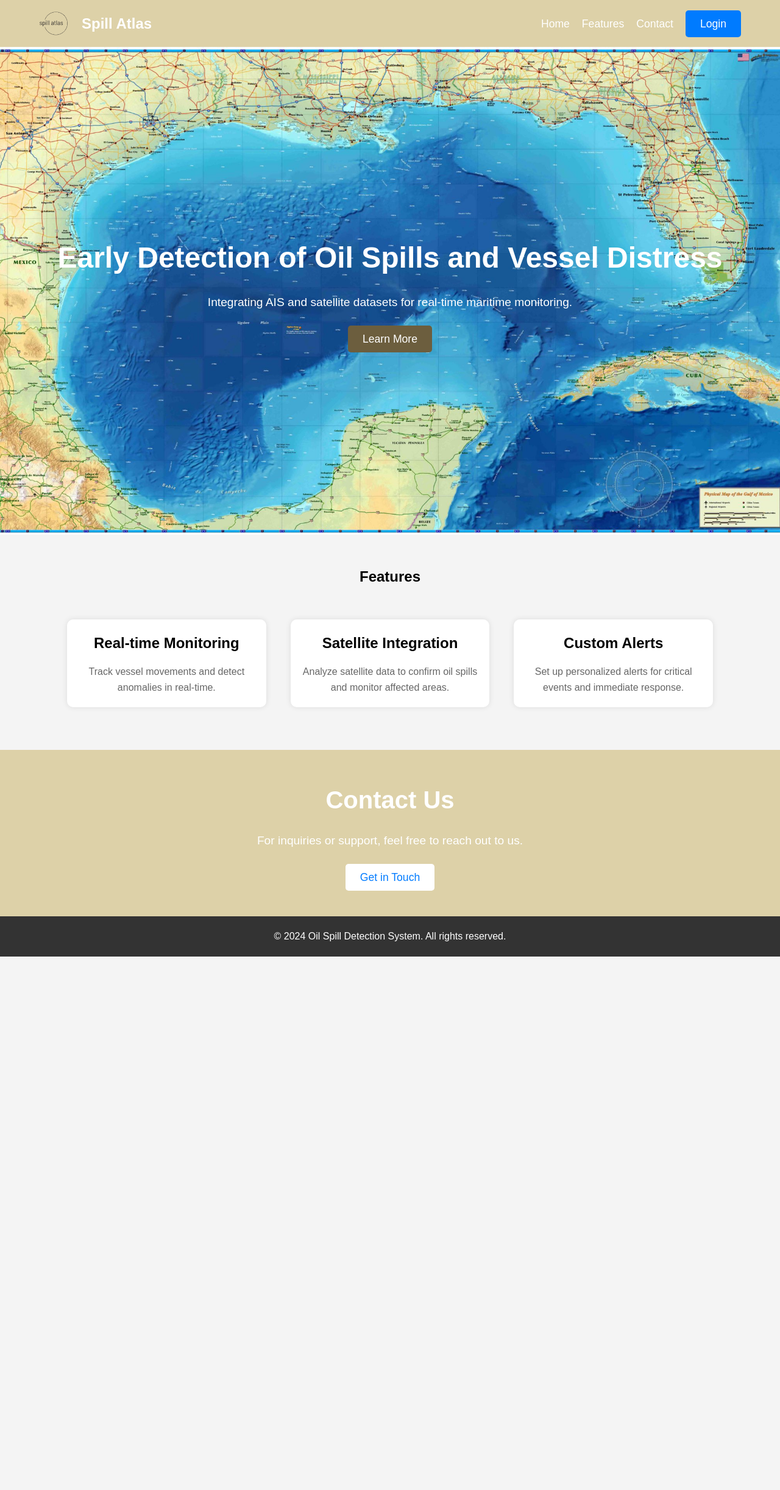
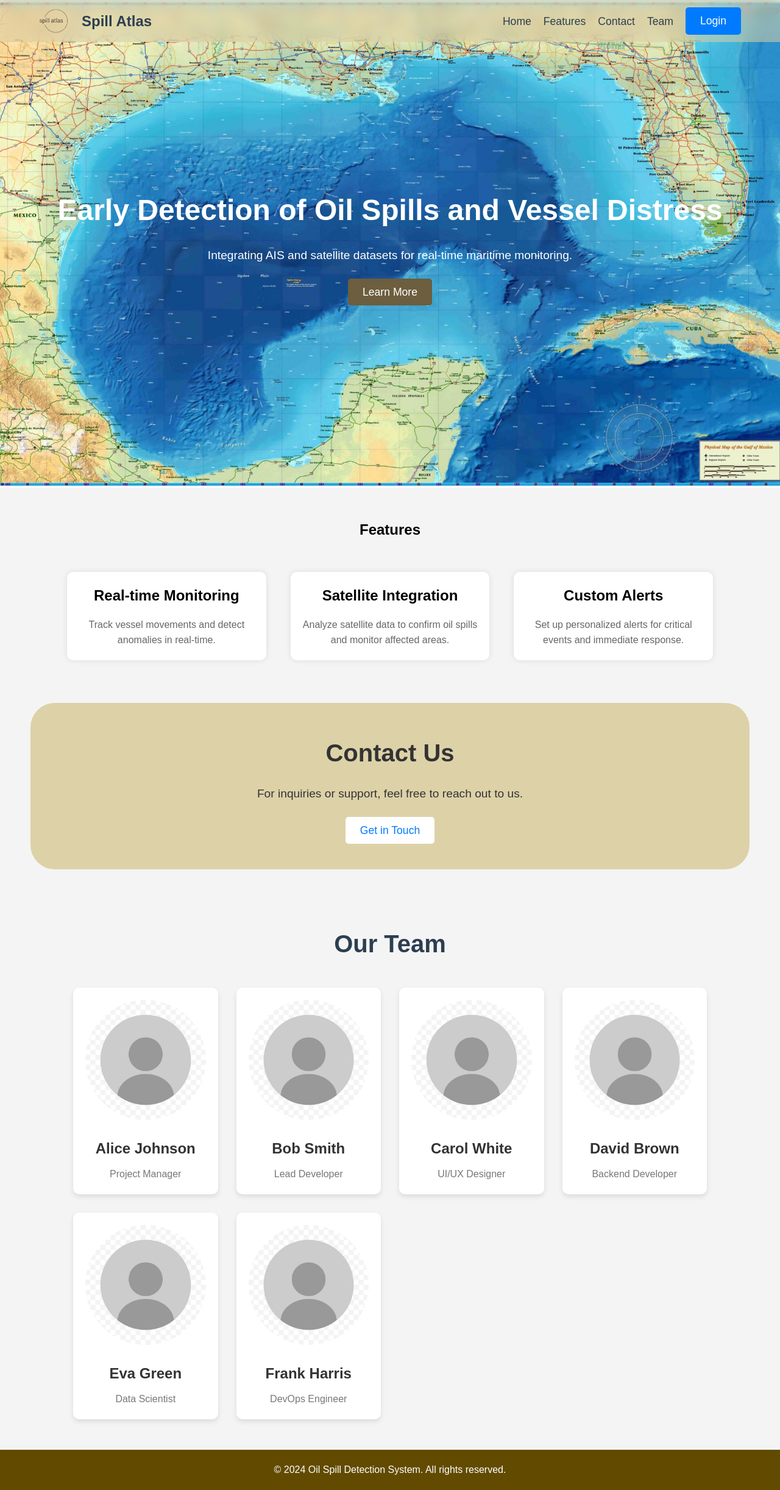
Before and after one commit to SamarthJ2004/Spill-Atlas, a React (Create React App) app: page / in a window 1280 px wide. Shown: the whole page at 61% size. Before the commit the page ends 1569 px from the top, so only its background shows below. Built offline with nearby package versions, Linux system fonts and the light colour scheme.

Commit message:
landing page

```diff
--- a/src/App.css
+++ b/src/App.css
@@ -30,3 +30,7 @@ button:focus,
 a:focus {
   outline: none;
 }
+
+.app{
+  position: relative;
+}
--- a/src/App.js
+++ b/src/App.js
@@ -7,6 +7,7 @@ import ContactSection from './components/ContactSection';
 import Footer from './components/Footer';
 import LoginPage from './components/LoginPage';
 import MainPage from './components/MainPage';
+import TeamSection from './components/TeamSection';
 import './App.css';
 
 function App() {
@@ -30,6 +31,7 @@ const HomePage = () => (
     <LandingSection />
     <FeaturesSection />
     <ContactSection />
+    <TeamSection />
   </>
 );
 
--- a/src/components/ContactSection.js
+++ b/src/components/ContactSection.js
@@ -4,8 +4,8 @@ import '../styles/ContactSection.css';
 const ContactSection = () => {
   return (
     <section id="contact" className="contact-section">
-      <div className="container">
-        <h2>Contact Us</h2>
+      <h2>Contact Us</h2>
+      <div className='contact-mail'>
         <p>For inquiries or support, feel free to reach out to us.</p>
         <a href="mailto:support@oilspilldetection.com" className="contact-btn">Get in Touch</a>
       </div>
--- a/src/components/LoginPage.js
+++ b/src/components/LoginPage.js
@@ -1,5 +1,5 @@
 import React from 'react';
-import '../styles/LoginPage.css'; // Add styling for the login page
+import '../styles/LoginPage.css';
 
 const LoginPage = () => {
   return (
--- a/src/components/Navbar.js
+++ b/src/components/Navbar.js
@@ -14,7 +14,8 @@ const Navbar = () => {
           <li><a href="#home">Home</a></li>
           <li><a href="#features">Features</a></li>
           <li><a href="#contact">Contact</a></li>
-          <li><a href="/login" className="login-btn">Login</a></li>
+          <li><a href="#team">Team</a></li>
+          <button className='login-btn'><a href='\login'>Login</a></button>
         </ul>
       </nav>
     </header>
--- /dev/null
+++ b/src/components/TeamSection.js
@@ -0,0 +1,32 @@
+import React from 'react';
+import '../styles/TeamSection.css';
+
+import member from '../images/blank_image.jpg';
+
+const TeamSection = () => {
+  const teamMembers = [
+    { id: 1, name: 'Alice Johnson', role: 'Project Manager', img: member },
+    { id: 2, name: 'Bob Smith', role: 'Lead Developer', img: member },
+    { id: 3, name: 'Carol White', role: 'UI/UX Designer', img: member },
+    { id: 4, name: 'David Brown', role: 'Backend Developer', img: member },
+    { id: 5, name: 'Eva Green', role: 'Data Scientist', img: member },
+    { id: 6, name: 'Frank Harris', role: 'DevOps Engineer', img: member },
+  ];
+
+  return (
+    <div className="team-container" id='team'>
+      <h2 className="team-heading">Our Team</h2>
+      <div className="team-grid">
+        {teamMembers.map(member => (
+          <div key={member.id} className="team-member">
+            <img src={member.img} alt={member.name} className="member-photo" />
+            <h3 className="member-name">{member.name}</h3>
+            <p className="member-role">{member.role}</p>
+          </div>
+        ))}
+      </div>
+    </div>
+  );
+};
+
+export default TeamSection;
--- a/src/styles/ContactSection.css
+++ b/src/styles/ContactSection.css
@@ -1,13 +1,10 @@
 .contact-section {
   padding: 50px 20px;
   background: #ddd1a8;
-  color: #fff;
   text-align: center;
-}
-
-.contact-section .container {
-  max-width: 1100px;
-  margin: auto;
+  margin: 0 50px 40px 50px;
+  border-radius: 40px;
+  color: #333;
 }
 
 .contact-section h2 {
--- a/src/styles/Footer.css
+++ b/src/styles/Footer.css
@@ -1,14 +1,12 @@
 footer {
-  background: #333;
+  background: #624b00;
   color: #fff;
   text-align: center;
   padding: 20px 0;
   position: relative;
   bottom: 0;
-  width: 100%;
 }
 
 footer p {
-  margin: 0;
   font-size: 1rem;
 }
--- a/src/styles/Navbar.css
+++ b/src/styles/Navbar.css
@@ -1,7 +1,11 @@
 header {
-  background: #ddd1a8;
-  color: #fff;
-  padding: 1rem 0;
+  background: #ddd1a88a;
+  color: #2c3e50;
+  padding: 0.75rem 0;
+  position: fixed;
+  width: 100%;
+  backdrop-filter: blur(10px);
+  -webkit-backdrop-filter: blur(10px);
 }
 
 nav {
@@ -10,9 +14,10 @@ nav {
   align-items: center;
   width: 90%;
   margin: auto;
+  z-index: 100;
 }
 
-.logo{
+.logo {
   display: flex;
   align-items: center;
   gap: 20px;
@@ -20,29 +25,23 @@ nav {
 
 .nav-links {
   list-style: none;
+  display: flex;
+  gap: 20px;
+  align-items: center;
 }
 
-.nav-links li {
-  display: inline;
-  margin-left: 20px;
-}
-
-.nav-links a {
-  color: #fff;
-  text-decoration: none;
+.nav-links li>a {
+  color: #2c3e50;
   font-size: 1.1rem;
 }
 
-.nav-links a:hover {
-  color: #f4f4f4;
-}
-
-.login-btn {
-  background: #007bff;
-  padding: 0.5rem 1rem;
-  border-radius: 5px;
+.nav-links li>a:hover {
+  color: #4d6c88;
 }
 
 .login-btn:hover {
-  background: #0056b3;
+  background: #0b579d;
 }
+.login-btn a{
+  color: white;
+}
--- /dev/null
+++ b/src/styles/TeamSection.css
@@ -0,0 +1,47 @@
+.team-container {
+  padding: 50px 20px;
+  text-align: center;
+  margin: 0 100px;
+}
+
+.team-heading {
+  font-size: 2.5rem;
+  color: #2c3e50;
+  margin-bottom: 40px;
+}
+
+.team-grid {
+  display: grid;
+  grid-template-columns: repeat(4,1fr);
+  gap: 30px;
+}
+
+.team-member {
+  background-color: white;
+  padding: 20px;
+  border-radius: 10px;
+  box-shadow: 0 4px 8px rgba(0, 0, 0, 0.1);
+  transition: transform 0.3s, box-shadow 0.3s;
+}
+
+.team-member:hover {
+  box-shadow: 0 8px 16px rgba(0, 0, 0, 0.2);
+}
+
+.member-photo {
+  width: 100%;
+  height: auto;
+  border-radius: 50%;
+  margin-bottom: 20px;
+}
+
+.member-name {
+  font-size: 1.5rem;
+  color: #333;
+  margin-bottom: 10px;
+}
+
+.member-role {
+  font-size: 1rem;
+  color: #777;
+}
```
Also changed, not shown: src/components/Footer.js (line endings or trailing spaces), src/images/blank_image.jpg (added).
